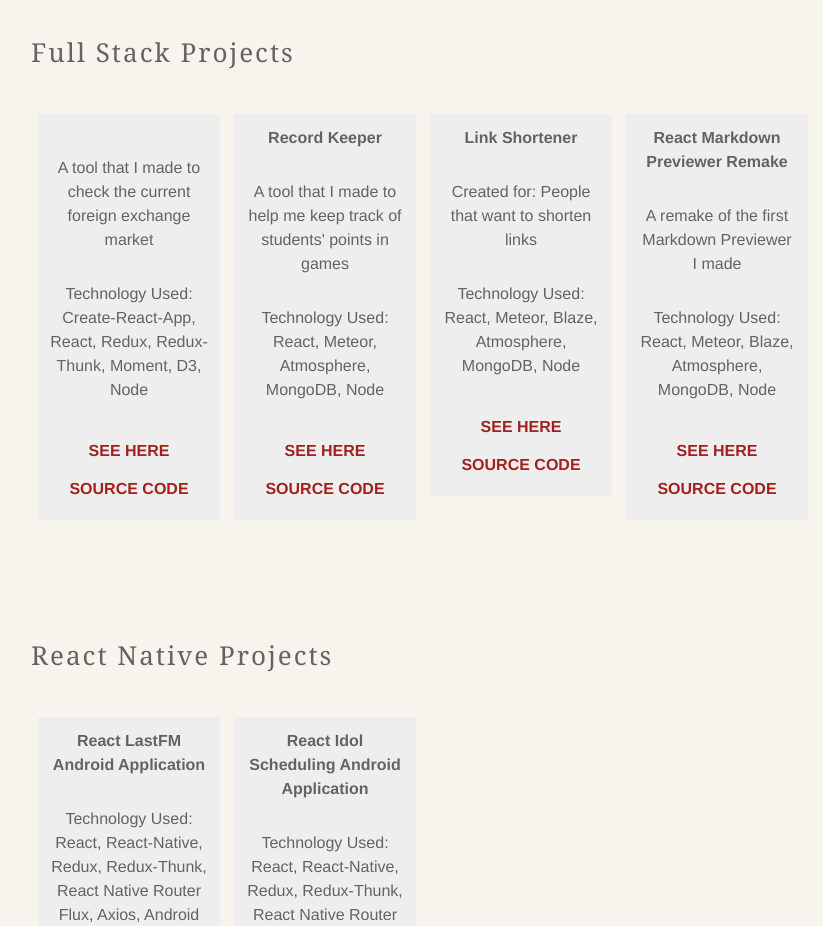
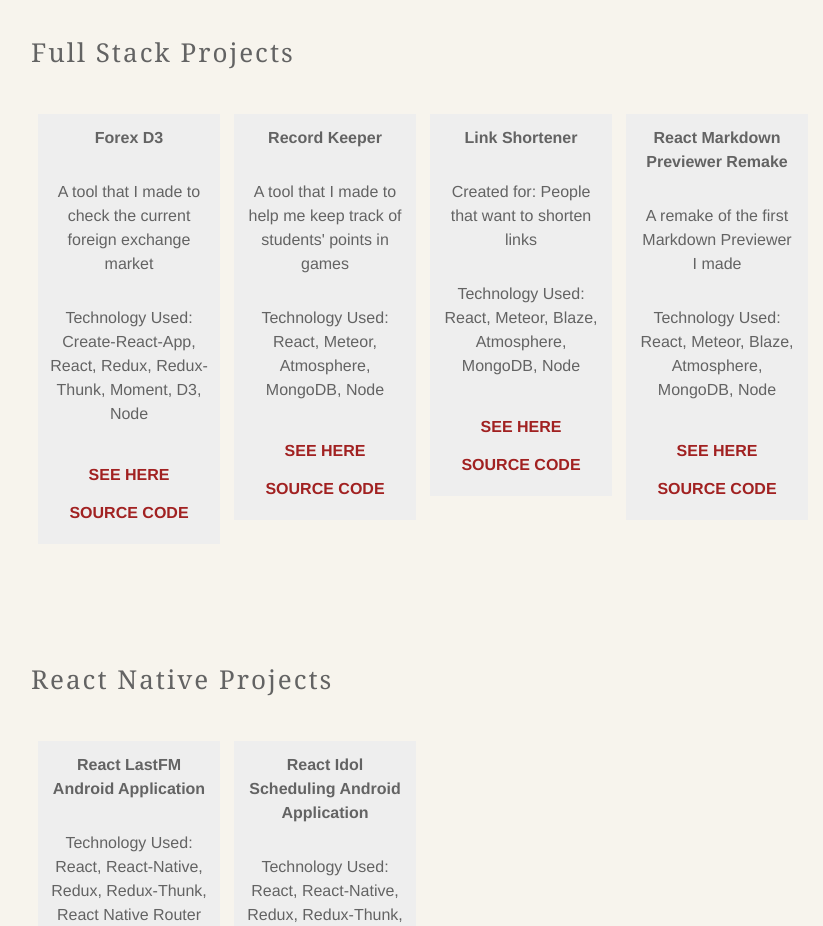
Before and after one commit to kudou-reira/projects, a plain HTML site: page index.html in a window 1280 px wide. Shown: the part 2340-3266 px from the top of the page, without its empty margins (38-861 px from the left). Drawn offline with nearby package versions, Linux system fonts and the light colour scheme; some packages are replaced by stand-ins of ours; no server answers; a script that the page names is missing.

Commit message:
Update index.html

```diff
--- a/index.html
+++ b/index.html
@@ -304,7 +304,7 @@
 <br>
 
   <div class="portfolio-item">
-    <p class="slightBold"></p>
+    <p class="slightBold">Forex D3</p>
     <p>A tool that I made to check the current foreign exchange market</p>
     <p>Technology Used: Create-React-App, React, Redux, Redux-Thunk, Moment, D3, Node</p>
     <p class="btn"><a href="http://forex-kudou-reira.herokuapp.com/">See here</a>
```
